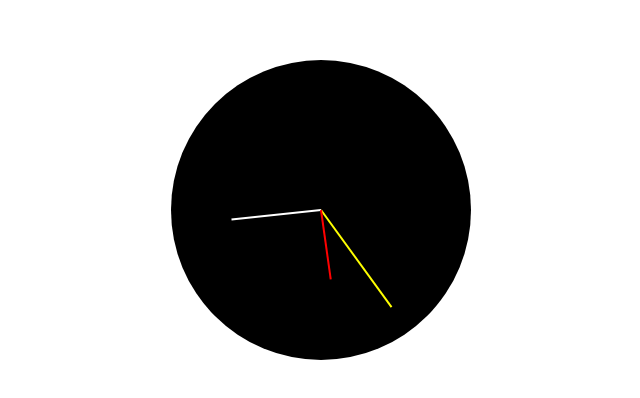
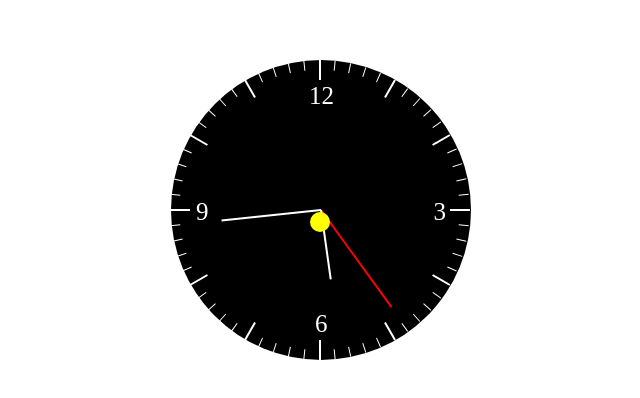
Before and after one commit to SumitSoni0226/analog-clock, a plain HTML site: page index.html in a window 1280 px wide. Shown: the part 198-596 px from the top of the page, without its empty margins (327-967 px from the left). Drawn offline with Linux system fonts and the light colour scheme.

Commit message:
fix: ui update

```diff
--- a/index.html
+++ b/index.html
@@ -1,20 +1,26 @@
 <!DOCTYPE html>
 <html lang="en">
   <head>
-    <meta charset="UTF-8">
-    <meta name="viewport" content="width=device-width, initial-scale=1.0">
-    <link rel="stylesheet" href="style.css">
+    <meta charset="UTF-8" />
+    <meta name="viewport" content="width=device-width, initial-scale=1.0" />
+    <link rel="stylesheet" href="style.css" />
     <title>Analog Clock</title>
   </head>
   <body>
-
     <div class="clock">
+      <div class="clock-dials"><div class="diallines"></div></div>
       <div class="hands">
         <div class="seconds"></div>
         <div class="minutes"></div>
         <div class="hours"></div>
-
       </div>
+      <div class="nums">
+        <div class="nums-3">3</div>
+        <div class="nums-6">6</div>
+        <div class="nums-9">9</div>
+        <div class="nums-12">12</div>
+      </div>
+      <div class="dot"></div>
     </div>
 
     <script src="index.js"></script>
--- a/index.js
+++ b/index.js
@@ -1,19 +1,27 @@
+const dials = document.getElementsByClassName("clock-dials")[0];
+const dialLines = document.getElementsByClassName("diallines");
+
+for (let i = 1; i < 61; i++) {
+    dials.innerHTML += "<div class='diallines'></div>";
+    dialLines[i - 1].style.transform = "rotate(" + 6 * i + "deg)";
+}
+
 const hour = document.querySelector(".hours");
 const minute = document.querySelector(".minutes");
 const second = document.querySelector(".seconds");
 
-setInterval(()=>{
+setInterval(() => {
     const d = new Date();
     const htime = d.getHours();
-    const mtime= d.getMinutes();
+    const mtime = d.getMinutes();
     const stime = d.getSeconds();
 
-    const hrotation = 30 * htime + mtime/2;
+    const hrotation = 30 * htime + mtime / 2;
     const mrotation = 6 * mtime;
     const srotation = 6 * stime;
 
 
-    hour.style.transform =  `rotate(${hrotation}deg)`;
-    minute.style.transform =  `rotate(${mrotation}deg)`;
-    second.style.transform =  `rotate(${srotation}deg)`;
+    hour.style.transform = `rotate(${hrotation}deg)`;
+    minute.style.transform = `rotate(${mrotation}deg)`;
+    second.style.transform = `rotate(${srotation}deg)`;
 }, 1000);
--- a/style.css
+++ b/style.css
@@ -31,15 +31,79 @@ body{
 
 .hours{
     height: 70px;
-    background-color: red;
+    background-color: white;
 }
 
 .minutes{
-    height: 90px;
+    height: 100px;
     background-color: #fff;
 }
 
 .seconds{
     height: 120px;
+    background-color: red;
+
+}
+
+.diallines{
+    width: 1px;
+    height: 10px;
+    background-color: white;
+    position: absolute;
+    z-index: 10;
+    transform-origin: 50% 150px;
+    left: 50.5%;
+}
+
+.diallines:nth-of-type(5n){
+    width: 2px;
+    height: 20px;
+    background-color: white;
+    position: absolute;
+    z-index: 10;
+}
+
+.nums{
+    font-size: 25px;
+    position: relative;
+    color: white;
+    top: -50%;
+    height: 100%;
+}
+
+.nums-12{
+    position: absolute;
+    top:22px;
+    left: 46%
+}
+
+.nums-6{
+    position: absolute;
+    bottom:22px;
+    left: 48%
+}
+
+.nums-9{
+    position: absolute;
+    left:25px;
+    top: 46%
+}
+
+.nums-3{
+    position: absolute;
+    right:25px;
+    top: 46%
+}
+
+.dot{
     background-color: yellow;
+    border-radius: 50%;
+    top: 5%;
+    bottom: 0;
+    left: 13px;
+    right: 0;
+    margin: auto;
+    position: absolute;
+    width: 20px;
+    height: 20px;
 }
```
Lines whose indentation alone changed are shown as unchanged.
